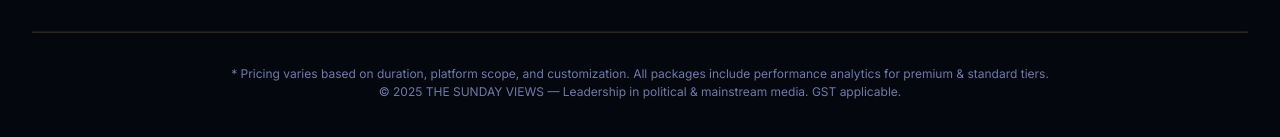
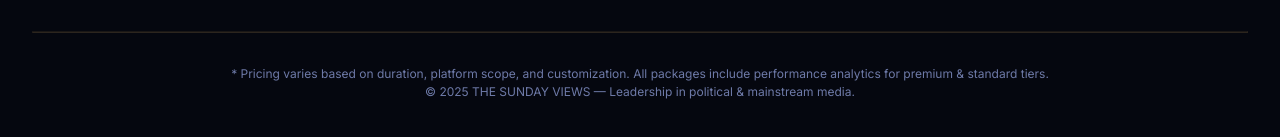
Before and after one commit to thesundayviews-web/pricing, a plain HTML site: page index.html in a window 1280 px wide. Shown: the part 2441-2578 px from the top of the page. Drawn offline with nearby package versions, Linux system fonts and the light colour scheme.

Commit message:
Update index.html

```diff
--- a/index.html
+++ b/index.html
@@ -505,7 +505,7 @@
   <hr>
   <div class="footer-note">
     * Pricing varies based on duration, platform scope, and customization. All packages include performance analytics for premium & standard tiers. <br/>
-    © 2025 THE SUNDAY VIEWS — Leadership in political & mainstream media. GST applicable.
+    © 2025 THE SUNDAY VIEWS — Leadership in political & mainstream media.
   </div>
 </div>
 </body>
```
